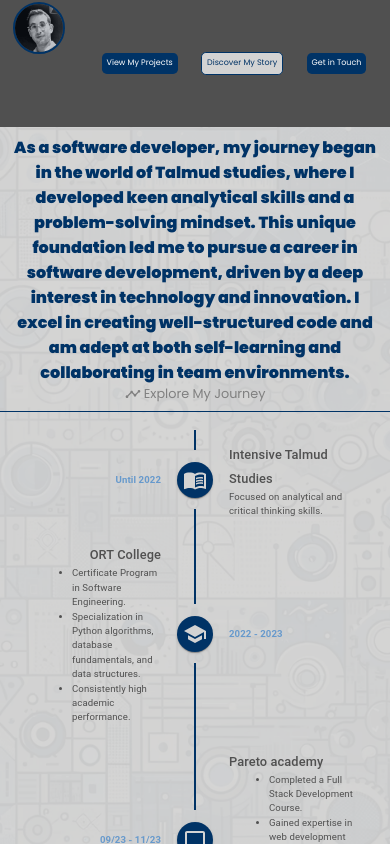
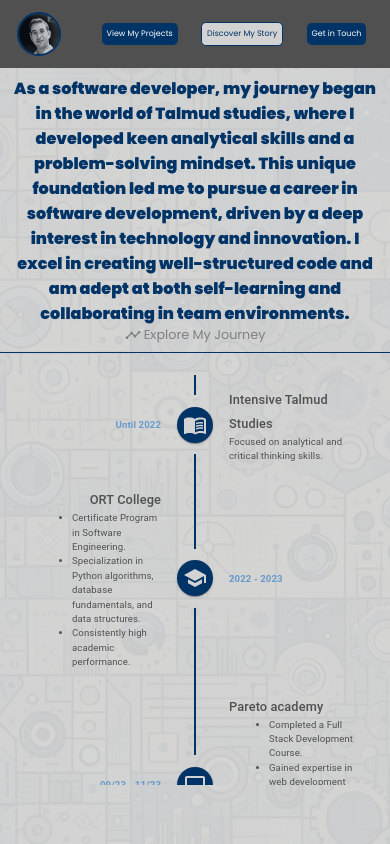
Before and after one commit to BenZionHasida/Portfolio, a React (Vite) app: page /about in a window 390 px wide. Built offline with nearby package versions, Linux system fonts and the light colour scheme.

Commit message:
fix the responsive style

```diff
--- a/src/app.module.scss
+++ b/src/app.module.scss
@@ -7,6 +7,6 @@ body{
 }
 @media screen and (max-width: 414px) {
     body{
-        font-size: 12px;
+        font-size: 16px;
     }
 }
--- a/src/components/mainLayout/mainLayout.module.scss
+++ b/src/components/mainLayout/mainLayout.module.scss
@@ -55,4 +55,11 @@
         flex-direction: column;
         overflow: auto;
     }
+    .mainLayoutHeaderMode{
+        height: 8lvh;
+    }
+    .outlet{
+        height: 92lvh;
+        top: 8lvh;
+    }
 }
--- a/src/components/mainLayout/profile/profile.module.scss
+++ b/src/components/mainLayout/profile/profile.module.scss
@@ -55,13 +55,14 @@
     .containerHeaderMode{
         border-right: none;
         justify-content: center;
+        align-items: center;
         gap: 0;
         padding: 0;
         .firstHeader, .secondHeader{
             display: none;
         }
         .imgHeaderMode{
-            max-height: 3rem;
+            max-height: 2.5rem;
             border: 2px solid $main-color;
             margin: 0.1rem 0;
         }
```
